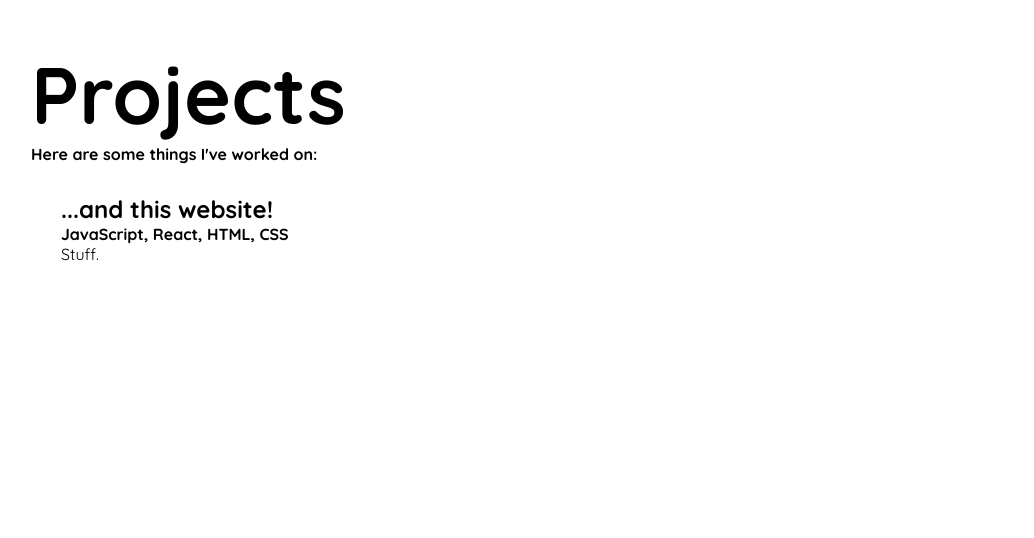
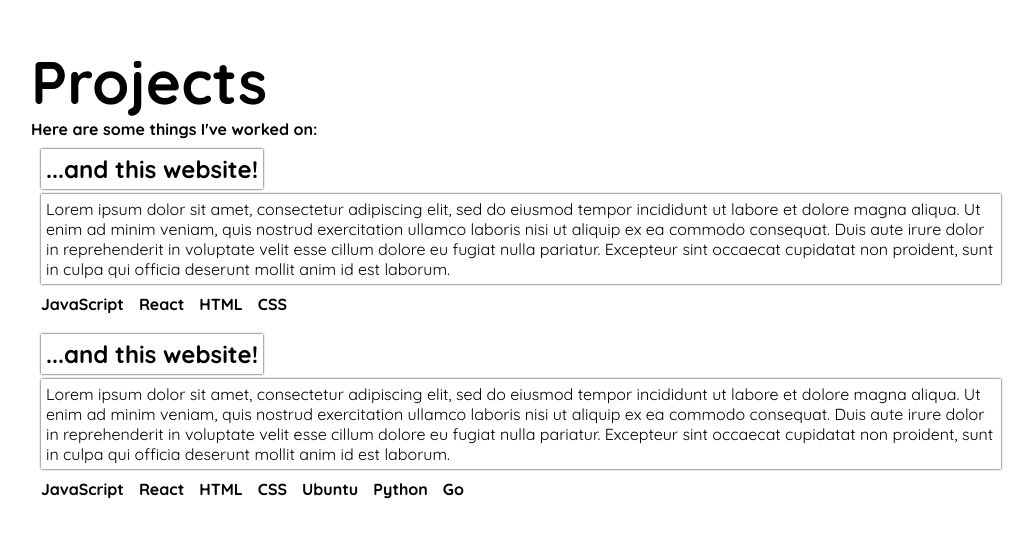
Before and after one commit to golden2402/personal-website, a Next.js app: page / in a window 1280 px wide. Shown: the part 806-1344 px from the top of the page, without its empty margins (119-1153 px from the left). Built offline with nearby package versions, Linux system fonts and the light colour scheme.

Commit message:
projects page: add project cards

```diff
--- a/src/components/ProjectCard.jsx
+++ b/src/components/ProjectCard.jsx
@@ -1,21 +1,34 @@
 import styles from '@/css/projects.module.css'
+
+function ToolListItem({ name }) {
+  return (
+    <li>
+      <h4>{name}</h4>
+    </li>
+  )
+}
 
 function ProjectCard(params) {
   return (
     <div className={styles.projectCard}>
-      <div id={styles.description}>
-        <h2>{params.name}</h2>
-        <h4>{params.skills.join(', ')}</h4>
+      <div className={styles.info}>
+        <h2 className={styles.textBox}>{params.name}</h2>
+        <p className={`${styles.textBox} ${styles.title}`}>
+          {params.description}
+        </p>
 
-        <p>
-          Stuff.
-        </p>
+        <ul className={styles.toolList}>
+          {
+            params.toolList.map((toolName, i) => (
+              // the key used here is not actually unique:
+              <ToolListItem name={toolName} key={`tool-${i}`} />
+            ))
+          }
+        </ul>
 
       </div>
 
-      <div id={styles.image}>
-        <img src='' />
-      </div>
+      {/* TODO: add image */}
     </div>
   )
 }
--- a/src/components/Projects.jsx
+++ b/src/components/Projects.jsx
@@ -5,15 +5,33 @@ import ProjectCard from './ProjectCard.jsx'
 const projects = [
   {
     name: '...and this website!',
-    skills: ['JavaScript', 'React', 'HTML', 'CSS']
-  }
+    description: `
+    Lorem ipsum dolor sit amet, consectetur adipiscing elit, sed do eiusmod tempor incididunt
+    ut labore et dolore magna aliqua. Ut enim ad minim veniam, quis nostrud exercitation ullamco
+    laboris nisi ut aliquip ex ea commodo consequat. Duis aute irure dolor in reprehenderit in
+    voluptate velit esse cillum dolore eu fugiat nulla pariatur. Excepteur sint occaecat cupidatat
+    non proident, sunt in culpa qui officia deserunt mollit anim id est laborum.
+    `,
+    toolList: ['JavaScript', 'React', 'HTML', 'CSS']
+  },
+  {
+    name: '...and this website!',
+    description: `
+    Lorem ipsum dolor sit amet, consectetur adipiscing elit, sed do eiusmod tempor incididunt
+    ut labore et dolore magna aliqua. Ut enim ad minim veniam, quis nostrud exercitation ullamco
+    laboris nisi ut aliquip ex ea commodo consequat. Duis aute irure dolor in reprehenderit in
+    voluptate velit esse cillum dolore eu fugiat nulla pariatur. Excepteur sint occaecat cupidatat
+    non proident, sunt in culpa qui officia deserunt mollit anim id est laborum.
+    `,
+    toolList: ['JavaScript', 'React', 'HTML', 'CSS', 'Ubuntu', 'Python', 'Go']
+  },
 ]
 
 function Projects() {
   return (
     // add id for hero navigation:
     <div className='section' id='projects'>
-      <h1 className='title' >Projects</h1>
+      <h1 className='title-small' >Projects</h1>
       <h4>Here are some things I've worked on:</h4>
 
       <div className={styles.projects}>
--- a/src/css/projects.module.css
+++ b/src/css/projects.module.css
@@ -2,35 +2,55 @@
   display: flex;
   flex-flow: column;
 
-  margin: 30px;
+  margin: 10px;
   margin-bottom: 0;
 }
 
 .projectCard {
   display: flex;
   flex-flow: row;
+
+  /* wrt the ul of tools: <...> .toolList li */
+  margin-bottom: 15px;
 }
 
-.projectCard #description {
+.projectCard .info {
   flex: 3;
 }
 
-.projectCard #image {
-  flex: 2;
+.projectCard .info .textBox {
+  width: fit-content;
+
+  /* distance from image, overwritten if column style: */
+  /* margin-right: 10px; */
+  margin-bottom: 5px;
+  padding: 5px;
+
+  box-sizing: border-box;
+
+  box-shadow: 0 0 2px black;
 }
 
-.projectCard #image img {
-  max-width: 100%;
-  height: auto;
+.projectCard .info .textBox.title {
+  margin-bottom: 10px;
 }
 
-.projectCard img {
-  background-color: var(--background-color);
-  color: var(--color, black);
+.projectCard .info .toolList {
+  padding-left: 0;
+  margin: 0;
 
-  border-radius: 10px;
+  list-style-type: none;
+}
 
-  box-shadow: 0 0 5px black;
+.projectCard .info .toolList li {
+  display: inline-block;
+
+  margin-bottom: 5px;
+  padding-right: 15px;
+}
+
+.projectCard .info .toolList li:last-child {
+  padding-right: 0;
 }
 
 @media screen and (max-width: 1200px) {
@@ -40,8 +60,22 @@
   }
 }
 
-@media screen and (max-width: 480px) {
-  .projectCard #image {
-    display: none;
+/* needs adjustment */
+@media screen and (max-width: 960px) {
+  .projects {
+    margin: 0;
+    margin-top: 10px;
+  }
+
+  .projectCard {
+    flex-flow: column;
+  }
+
+  .projectCard .info .textBox {
+    margin-right: 0;
   }
 }
+
+@media screen and (max-width: 480px) {
+
+}
```
